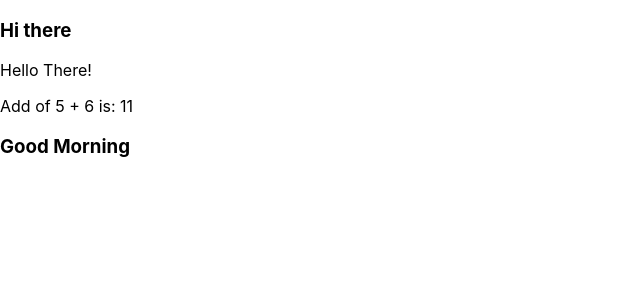
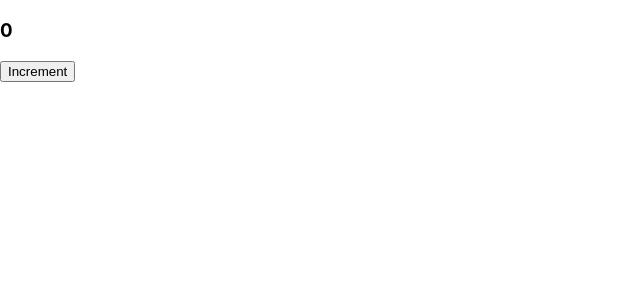
Before and after one commit to anupbaranwal/react-palyground, a React (Create React App) app: page / in a window 1280 px wide. Shown: the top 300 px of the page, without its empty margins (0-640 px from the left). Built offline with nearby package versions, Linux system fonts and the light colour scheme.

Commit message:
feat(Day-1): increment counter on button click

```diff
--- a/src/App.js
+++ b/src/App.js
@@ -1,22 +1,18 @@
 import React from "react";
 import "./App.css";
 
-const Add = (a, b) => {
-  return a + b;
-};
+const App = (props) => {
+  let counter = 0;
 
-const currentTime = () => {
-  return 10;
-};
+  const increaseTheCounter = () => {
+    //This doesn't changes the value of counter in the View. But in console it changes
+    console.log("counter new Value is " + ++counter);
+  };
 
-const App = (props) => {
-  const hiThereJsx = <h3>Hi there</h3>;
-  const helloWorldJsx = <p>Hello There!</p>;
   return (
     <>
-      {hiThereJsx} {helloWorldJsx}
-      Add of 5 + 6 is: {Add(5, 6)}
-      {currentTime() < 12 ? <h3>Good Morning</h3> : <h3>Good Afternoon</h3>}
+      <h3>{counter}</h3>
+      <button onClick={increaseTheCounter}>Increment</button>
     </>
   );
 };
```
